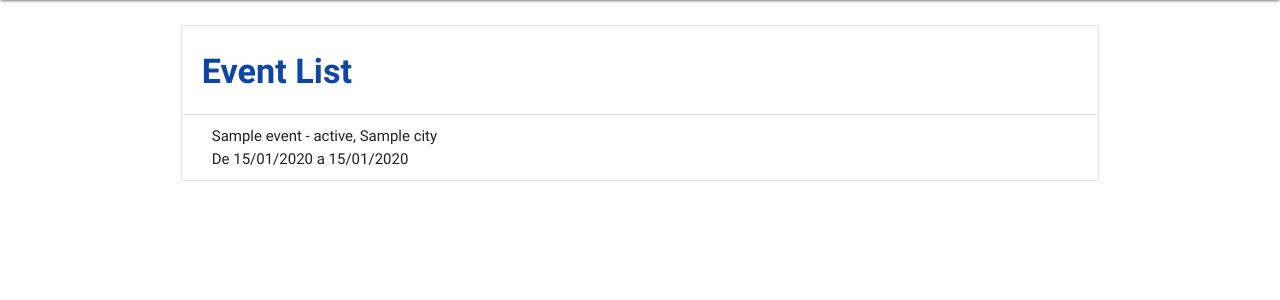
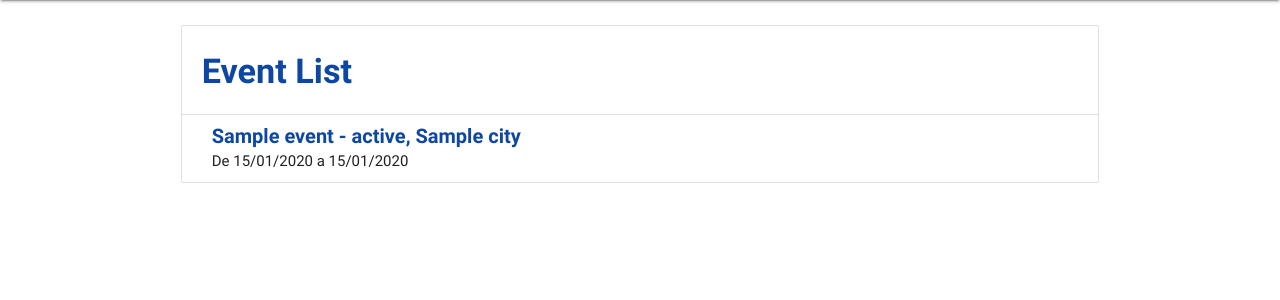
Before and after one commit to werberth/EventPlus, a Django app: template frontend/templates/events/event_list.html in a window 1280 px wide. Shown: the part 64-364 px from the top of the page. Run offline with Django 3.2, Linux system fonts and the light colour scheme; the template is opened without the code that fills it: most values are stand-ins (such as "Sample title", 1, 10 or a date in 2020); style sheets or scripts are compiled from the project's sources; some libraries are stand-ins or nearby versions.

Commit message:
Involving Event Title in a <a></a> tag

```diff
--- a/frontend/templates/events/event_list.html
+++ b/frontend/templates/events/event_list.html
@@ -3,14 +3,11 @@
 {% block content %}
 	<div class="container">
 		<div class="row">
-				<div class="column">
-					<div class="ui relaxed divided animated list">
-
 			    <ul class="collection with-header list">
 		            <li class="collection-header"><h4>Event List</h4></li>
 		        	{% for event in events %}
 				    <li class="collection-item">
-						      <span>{{ event.name }} - {{ event.state }}, {{ event.city }}</span><br>
+				      <span><a>{{ event.name }} - {{ event.state }}, {{ event.city }}</a></span><br>
 				      <span>De {{ event.start_date|date:'d/m/Y' }} a {{ event.end_date|date:'d/m/Y'}}</span>
 				    </li>
 				    {% endfor %}
@@ -18,5 +15,4 @@
 			</div>
 		</div>
 	</div>
-		</div>
 {% endblock content %}
```
Lines whose indentation alone changed are shown as unchanged.
